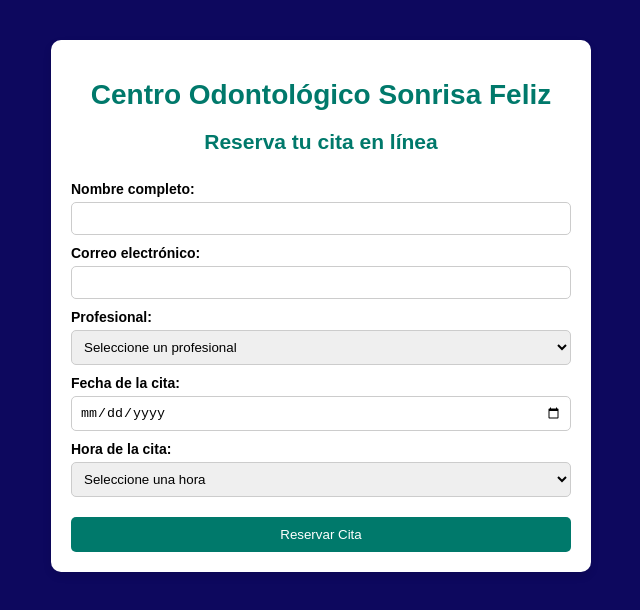
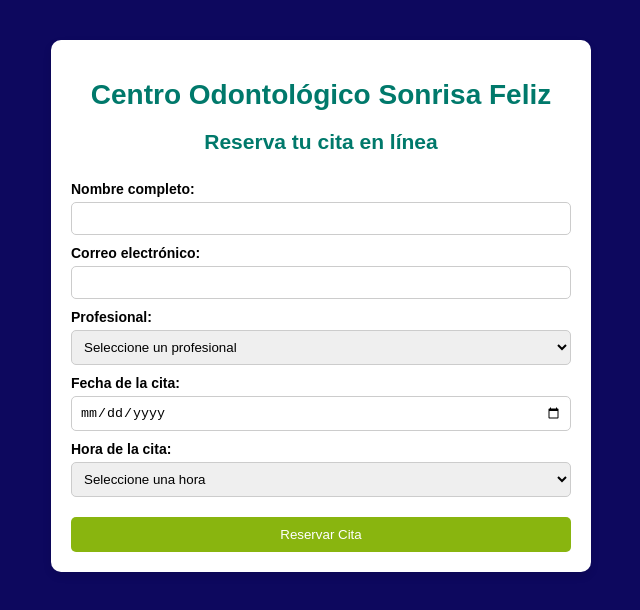
Before and after one commit to elmateo224/mi-app, a plain HTML site: page index.html in a window 1280 px wide. Shown: the whole page, without its empty margins (319-959 px from the left). Drawn offline with Linux system fonts and the light colour scheme.

Commit message:
Cambio: nuevo titulo del formulario y nuevo color del boton

```diff
--- a/index.html
+++ b/index.html
@@ -3,7 +3,7 @@
 <head>
   <meta charset="UTF-8">
   <meta name="viewport" content="width=device-width, initial-scale=1">
-  <title>Reserva de Citas - Odontología</title>
+  <title>Reservas rapidas- Odontologicas</title>
   <link rel="stylesheet" href="styles.css">
 </head>
 <body>
--- a/styles.css
+++ b/styles.css
@@ -40,7 +40,7 @@ input, select {
 button {
   margin-top: 20px;
   padding: 10px;
-  background-color: #00796b;
+  background-color: #89b50f;
   color: white;
   border: none;
   border-radius: 5px;
@@ -48,7 +48,7 @@ button {
 }
 
 button:hover {
-  background-color: #004d40;
+  background-color: #0b4238;
 }
 
 #resultado {
```
